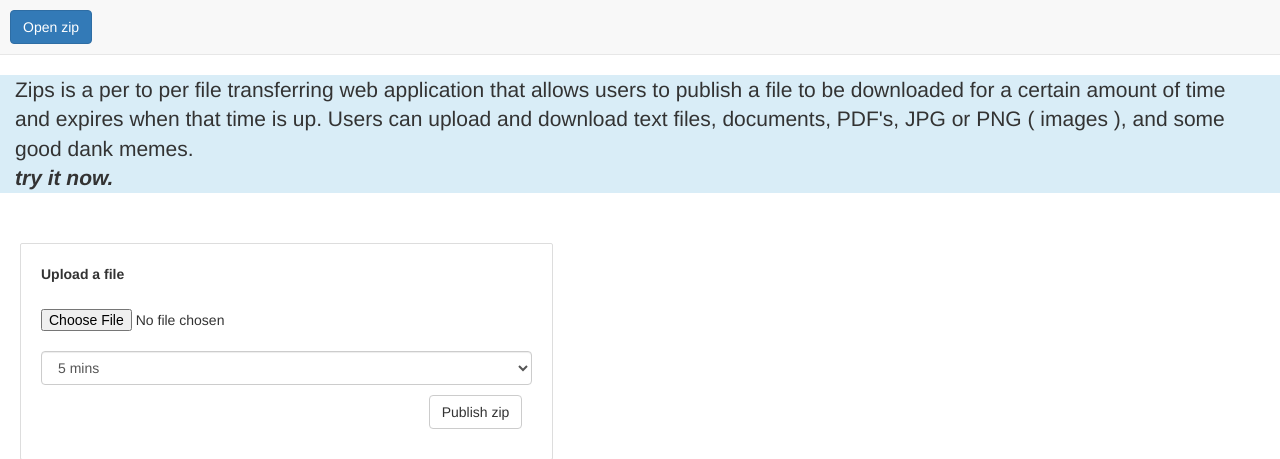
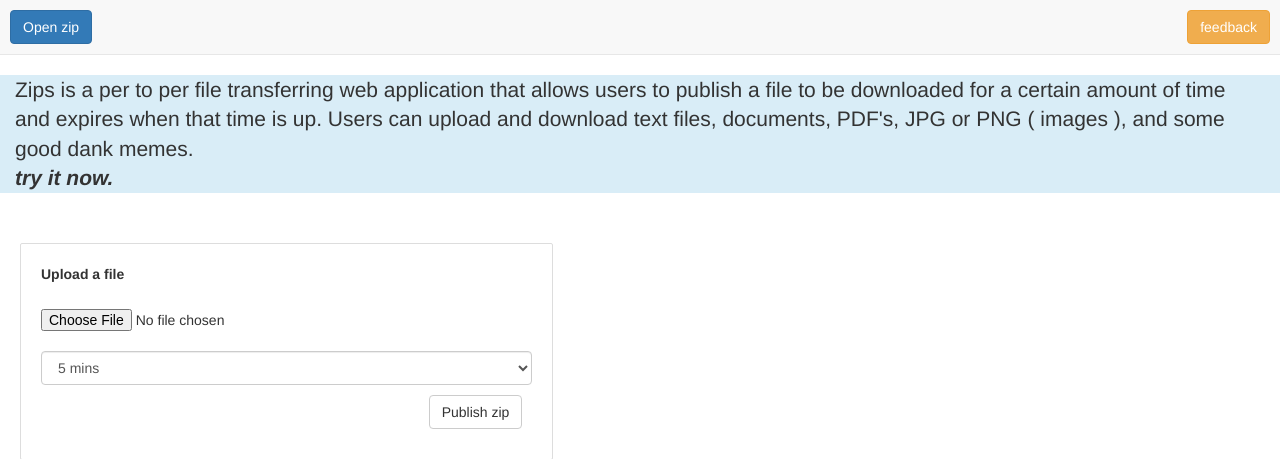
Before and after one commit to andreGarvin/zipShare, a Flask app: page / in a window 1280 px wide. Shown: the top 459 px of the page. Run offline with Flask 2, Linux system fonts and the light colour scheme; some libraries are stand-ins or nearby versions.

Commit message:
upadte 2.0

```diff
--- a/templates/index.html
+++ b/templates/index.html
@@ -26,6 +26,7 @@
 
         <div class="navbar navbar-default navbar-static-top">
             <button id='open' class="btn btn-primary pull-left">Open zip</button>
+            <button class="btn  btn-warning pull-right" id="feedback"> feedback </button>
         </div>
 
         <div class="container-fluid">
@@ -71,11 +72,45 @@
                 {% endif %}
 
             </div>
+
+            <div style='display: none' class="bin col-md-4 col-xs-4" id="section">
+
+                <p class="lead">Feedback</p>
+                <input type="text" class="form-control" id="key" placeholder='Key' />
+                <input type="text" class="form-control" id="msg" placeholder='message' />
+
+                <button class="btn btn-default pull-right" id="send"> send </button>
+                <button class="btn btn-danger pull-right" id="cancel"> exit </button>
+            </div>
         </div>
 
     <script src="https://ajax.googleapis.com/ajax/libs/jquery/3.1.0/jquery.min.js"></script>
         <script type="text/javascript">
         $(document).ready(function() {
+            $('#feedback').click(function() {
+
+                $('#section').show();
+
+                $('#send').click(function() {
+
+                    $.ajax({
+                        type: 'POST',
+                        url: '/feedback/' + $('#key').val() + '?msg='+ $('#msg').val(),
+                        success: function( resp ) {
+
+                            console.log( resp.msg );
+                        },
+                        error: function() {
+                            alert('no fam!');
+                        }
+                    });
+                });
+
+                $('#cancel').click(function() {
+                    $('#section').hide();
+                });
+
+            });
 
             $('#open').click(function() {
 
--- a/webserver.py
+++ b/webserver.py
@@ -1,15 +1,25 @@
+# server
 from flask import Flask, request, render_template, jsonify, send_file
+
+# time stamp
 from time import gmtime, strftime
 from random import randint
+
+# upload and download
 from io import BytesIO
+
+# josn
 import json
+
+# operating system
 import os
 
-
+# start app
 app = Flask(__name__)
 
 
 db = {
+    # active kyes being used
   'activeKeys': {
       'count': 0,
       'keys': []
@@ -53,7 +63,8 @@ def home():
             'content': content,
             'file_size': len( content ),
             'file_key': db['word_bank'][randint(0, len( db['word_bank'] )  - 1 )],
-            'date': strftime("%a, %d %b %Y %H:%M", gmtime())
+            'date': strftime("%a, %d %b %Y %H:%M", gmtime()),
+            'feedback': []
         }
 
 
@@ -77,30 +88,35 @@ def GETdoc( key ):
 
     # check()
 
-    if request.method == 'POST':
+    if key == 'TEST':
+        return 'no key'
 
-        for i in db['activeKeys']['keys']:
+    else:
 
-            if i['file_key'].lower() == key.lower():
+        if request.method == 'POST':
 
-                return jsonify({ 'msg': 'https://my-projects-andregarvin.c9users.io/' + key.lower(), 'status': True })
+            for i in db['activeKeys']['keys']:
 
-        # check()
-        return jsonify({ 'msg': 'Key not found or is expired.', 'status': None })
+                if i['file_key'].lower() == key.lower():
+
+                    return jsonify({ 'msg': 'https://my-projects-andregarvin.c9users.io/' + key.lower(), 'status': True })
+
+            # check()
+            return jsonify({ 'msg': 'Key not found or is expired.', 'status': None })
 
 
-    elif request.method == 'GET':
+        elif request.method == 'GET':
 
-        for i in db['activeKeys']['keys']:
+            for i in db['activeKeys']['keys']:
 
-            if i['file_key'].lower() == key.lower():
+                if i['file_key'].lower() == key.lower():
 
-                # check()
-                return render_template('download.html', resp={ 'file_name': i['file_name'], 'file_size': i['file_size'], 'date': i['date'], 'file_key': key.lower() })
+                    # check()
+                    return render_template('download.html', resp={ 'file_name': i['file_name'], 'file_size': i['file_size'], 'date': i['date'], 'file_key': key.lower() })
 
-        # check()
-        return jsonify({ 'msg': 'Key-file is not active anymore or does not exist.', 'status': True })
-        # render_template('error.html', resp='Key-file is not active anymore or does not exist.')
+            # check()
+            return jsonify({ 'msg': 'Key-file is not active anymore or does not exist.', 'status': False })
+            # render_template('error.html', resp='Key-file is not active anymore or does not exist.')
 
 @app.route('/download')
 def download():
@@ -115,7 +131,30 @@ def download():
             return send_file( BytesIO( i['content'] ), attachment_filename=i['file_name'], as_attachment=True )
 
     # check()
-    return jsonify({ 'msg': 'error', 'statuz': True })
+    return jsonify({ 'msg': 'error', 'status': None })
+
+
+@app.route('/feedback/<key>', methods=['POST'])
+def feedback( key ):
+
+    msg = request.args.get('msg')
+
+    if len( msg ) != 0:
+
+        for k in db['activeKeys']['keys']:
+
+            if k['file_key'] == key:
+
+                k['feedback'].append(msg)
+
+                print '\n', k['feedback'], '\n'
+
+                return jsonify({ 'msg': msg, 'status': True })
+
+        return jsonify({ 'msg': 'stop it!', 'status': None })
+
+    else:
+        return jsonify({ 'msg': 'stop it!', 'status': None })
 
 
 app.run(host=os.getenv('IP', '0.0.0.0'), port=int(os.getenv('PORT', 8080)),debug=True)
```
Also changed, not shown: .git_locate.txt (added).
